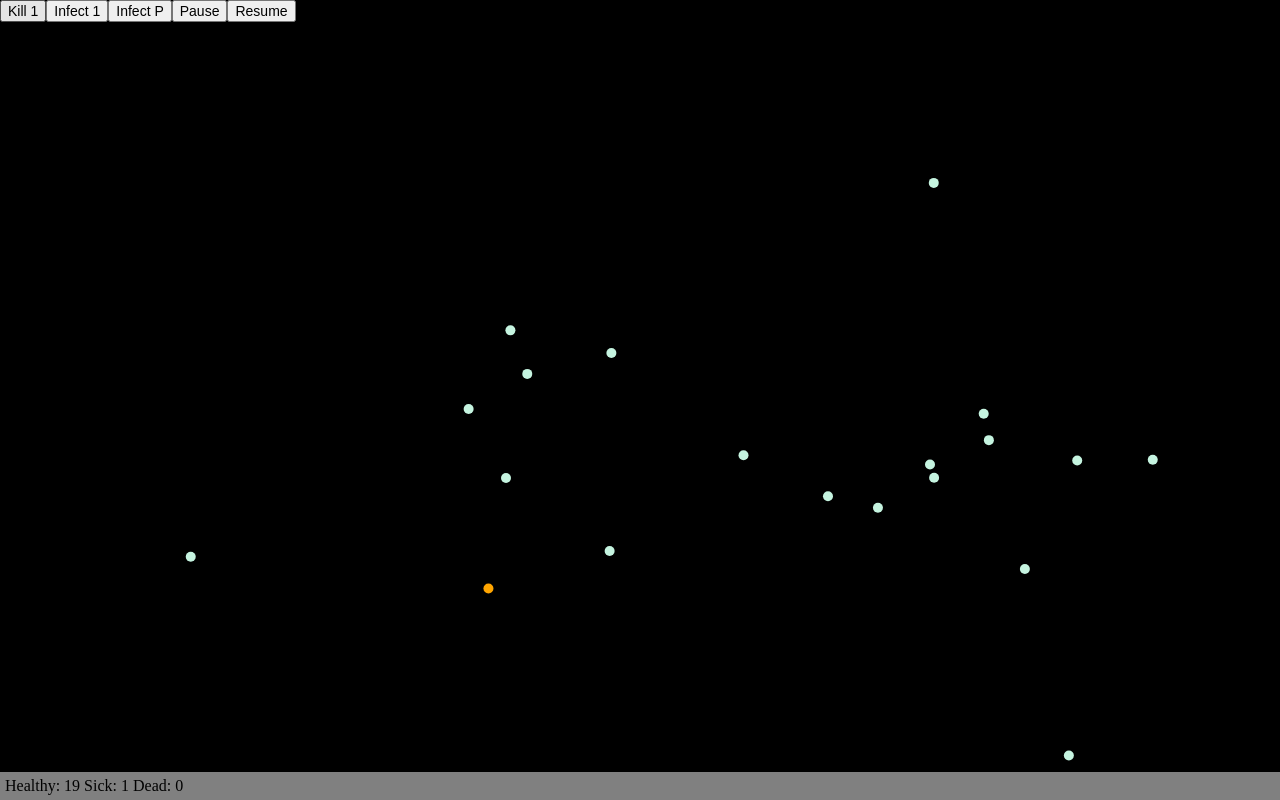
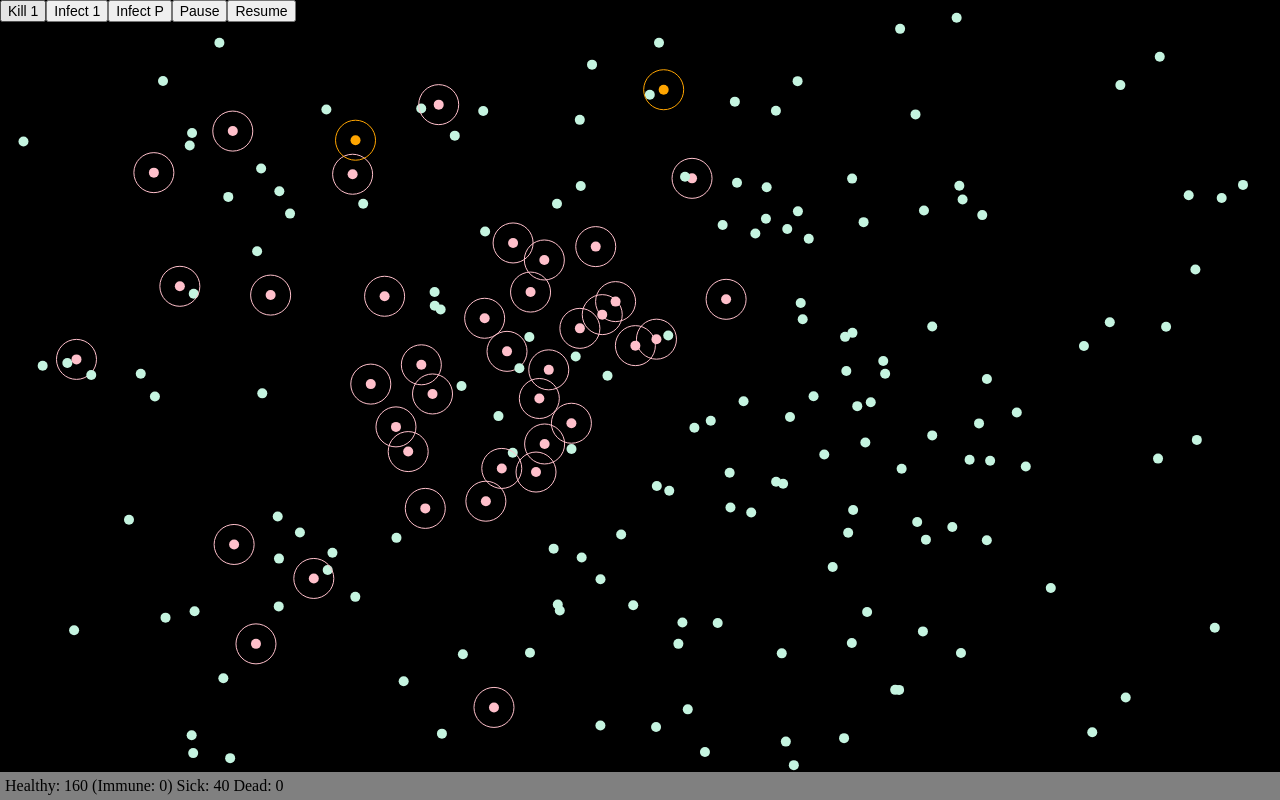
Before and after one commit to maxymczech/covid-19-simulation, a plain HTML site: page index.html in a window 1280 px wide. Both pictures are taken after a click on the button "Infect 1". Drawn offline with Linux system fonts and the light colour scheme.

Commit message:
Course of the disease + infection spread

```diff
--- a/covid-19.js
+++ b/covid-19.js
@@ -5,10 +5,12 @@ const config = {
   currentFrame: 0,
   hardcoreModeProbability: 0.4, // Probability of going into hardcore sickness mode
   hardcoreRIP: 0.5, // Probability of DEATH in hardcore sick people
+  infectionP: 0.1, // Probability of infecting another person without immunity
+  infectionRadius: 20, // Radius of infection reach
   initialSicknessDurationRatio: 0.3, // Portion of sickness period when the person is symptomless
-  sicknessDuration: 1000, // Number of frames the person is sick
+  sicknessDuration: 500, // Number of frames the person is sick
   simulationState: 'running', // 'running' | 'paused'
-  totalPeople: 20
+  totalPeople: 200
 };
 
 const people = [];
@@ -48,8 +50,8 @@ const drawFrame = (ctx, maxWidth, maxHeight) => {
       'immunity': '#C5F4E0'
     },
     'sick': {
-      'initial': 'orange',
-      'light': 'pink',
+      'initial': 'pink',
+      'light': 'orange',
       'hardcore': 'red',
       'immunity': 'blue'
     },
@@ -64,9 +66,13 @@ const drawFrame = (ctx, maxWidth, maxHeight) => {
   ctx.clearRect(0, 0, maxWidth, maxHeight);
 
   people.forEach(person => {
-    drawCircle(ctx, person.x, person.y, person.radius, colorDict[person.status][person.sicknessState]);
+    const color = colorDict[person.status][person.sicknessState];
+    if (person.status === 'sick') {
+      drawCircle(ctx, person.x, person.y, config.infectionRadius, color, false);
+    }
+    drawCircle(ctx, person.x, person.y, person.radius, color);
     if (person.sicknessState === 'immunity') {
-      drawCircle(ctx, person.x, person.y, person.radius + 4, colorDict[person.status][person.sicknessState], false);
+      drawCircle(ctx, person.x, person.y, person.radius + 4, color, false);
     }
   });
 }
@@ -110,10 +116,7 @@ const updateSimulationState = (people, maxWidth, maxHeight) => {
   const goalTolerance = 3;
   people.forEach(person => {
     if (person.status !== 'dead') {
-      const distanceToGoal = dist({
-        x: person.x,
-        y: person.y
-      }, {
+      const distanceToGoal = dist(person, {
         x: person.goalX,
         y: person.goalY
       });
@@ -122,8 +125,8 @@ const updateSimulationState = (people, maxWidth, maxHeight) => {
         person.goalY = randomInt(person.radius, maxHeight - person.radius);
       } else {
         const dir = {
-          x: person.speed * (person.goalX - person.x) / distanceToGoal,
-          y: person.speed * (person.goalY - person.y) / distanceToGoal
+          x: Math.min(person.speed, distanceToGoal) * (person.goalX - person.x) / distanceToGoal,
+          y: Math.min(person.speed, distanceToGoal) * (person.goalY - person.y) / distanceToGoal
         }
         person.x += dir.x;
         person.y += dir.y;
@@ -132,7 +135,38 @@ const updateSimulationState = (people, maxWidth, maxHeight) => {
 
     // Samoe interesnoe jopta!!!
     if (person.status === 'sick') {
-      // TODO
+      // Course of the disease
+      const sickForFrames = config.currentFrame - person.sicknessStartFrame;
+      const symptomlessFrames = Math.round(config.initialSicknessDurationRatio * config.sicknessDuration);
+      if (sickForFrames >= config.sicknessDuration) {
+        if (person.sicknessState === 'light') {
+          person.status = 'healthy';
+          person.sicknessState = 'immunity';
+        } else if (person.sicknessState === 'hardcore') {
+          if (Math.random() < config.hardcoreRIP) {
+            person.status = 'dead';
+          } else {
+            person.status = 'healthy';
+            person.sicknessState = 'immunity';
+          }
+        }
+      } else if(sickForFrames >= symptomlessFrames && person.sicknessState === 'initial') {
+        person.sicknessState = Math.random() < config.hardcoreModeProbability ? 'hardcore' : 'light';
+      }
+
+      // Infection spread
+      const infectablePeople = people.filter(person => (
+        person.status === 'healthy' && person.sicknessState !== 'immunity'
+      ));
+      infectablePeople.forEach(otherPerson => {
+        if (
+          dist(person, otherPerson) <= config.infectionRadius
+          &&
+          Math.random() < config.infectionP
+        ) {
+          infectPerson(otherPerson);
+        }
+      });
     }
   });
 
@@ -140,6 +174,9 @@ const updateSimulationState = (people, maxWidth, maxHeight) => {
     const displayElement = document.getElementById(`counter-${status}`);
     displayElement.innerHTML = people.filter(person => person.status === status).length;
   });
+  const displayElement = document.getElementById('counter-immune');
+  displayElement.innerHTML = people.filter(person => person.status === 'healthy' && person.sicknessState === 'immunity').length;
+
 }
 
 const pauseSimulation = () => {
--- a/index.html
+++ b/index.html
@@ -20,7 +20,7 @@
   </div> <!-- #control-panel -->
 
   <div id="status-bar">
-    Healthy: <span id="counter-healthy"></span>
+    Healthy: <span id="counter-healthy"></span> (Immune: <span id="counter-immune"></span>)
     Sick: <span id="counter-sick"></span>
     Dead: <span id="counter-dead"></span>
   </div> <!-- #status-bar -->
```
